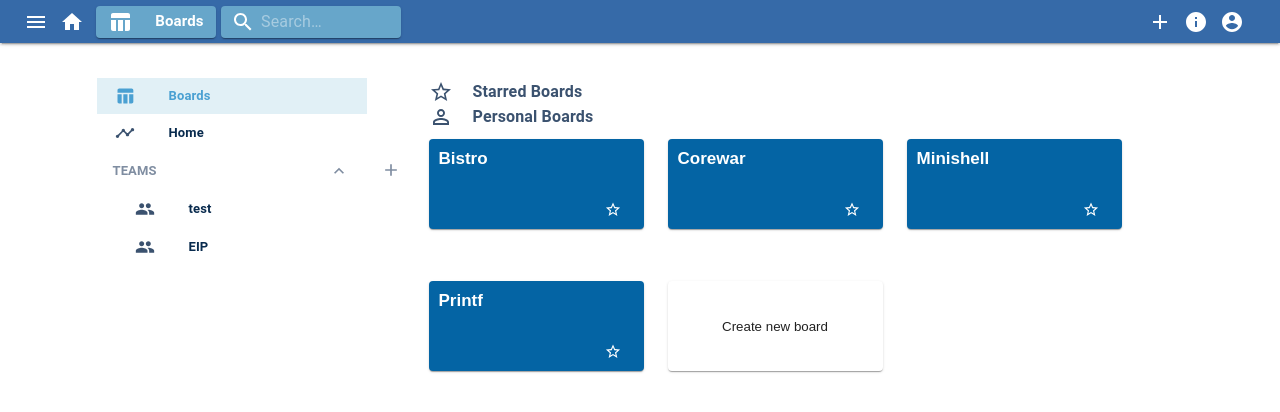
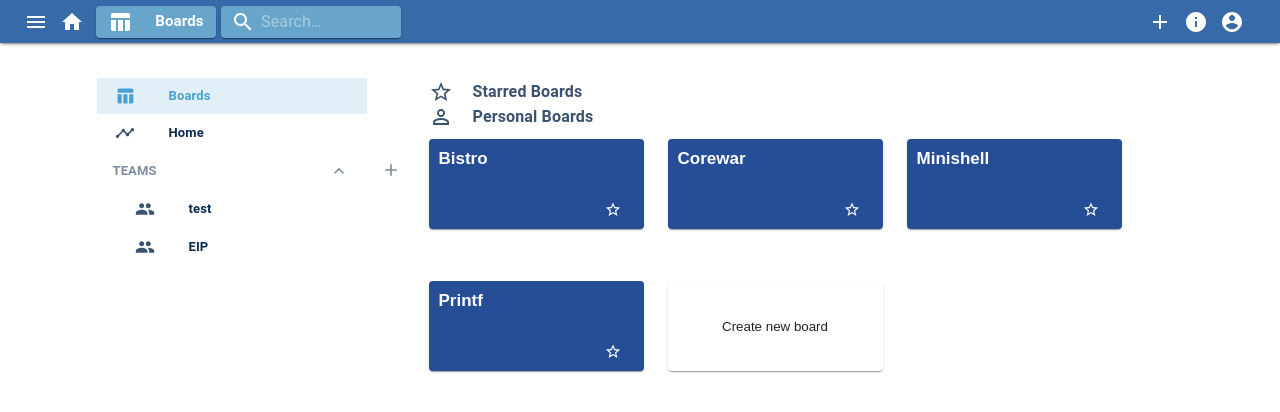
Before and after one commit to Benkooo/Trello_project, a Next.js app in the folder client/: page /home in a window 1280 px wide. Shown: the top 412 px of the page. Built offline with nearby package versions, Linux system fonts and the light colour scheme.

Commit message:
modify HomeCard color

```diff
--- a/client/src/components/home/HomeCard.tsx
+++ b/client/src/components/home/HomeCard.tsx
@@ -13,7 +13,7 @@ const HomeCard: React.FC<Props> = ({title, addItems, favorite}) => {
     return (
         <div>
             <CardActionArea style={{marginTop: '10px'}}>
-                <Card style={{backgroundColor: '#0464a4', height: '90px', textAlign: 'left'}}>
+                <Card style={{backgroundColor: '#264E96', height: '90px', textAlign: 'left'}}>
                         <div style={{color: 'white', fontSize: '17px', fontWeight: 'bold', marginLeft: '10px', marginTop: '10px'}}>
                             {title}
                         </div>
```
